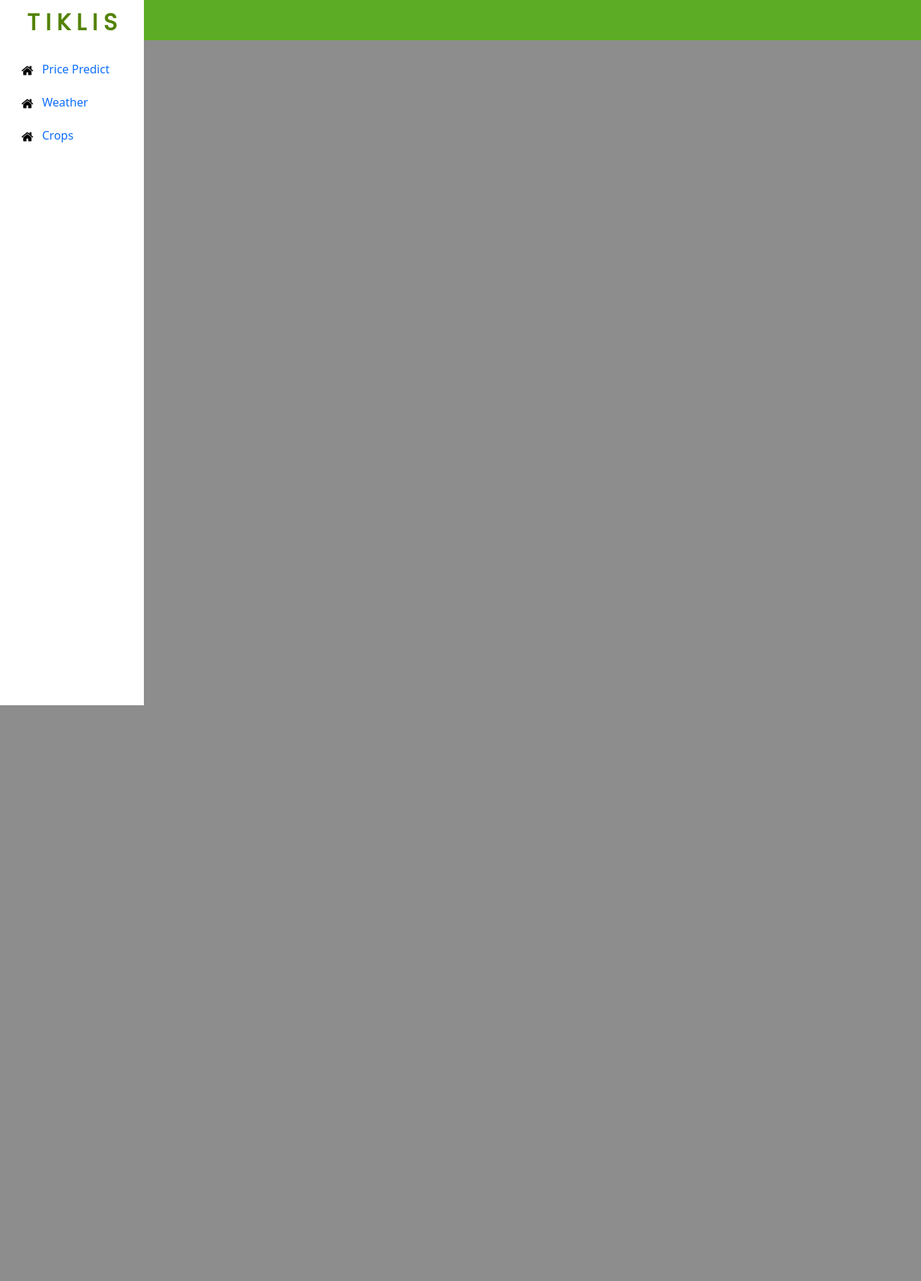
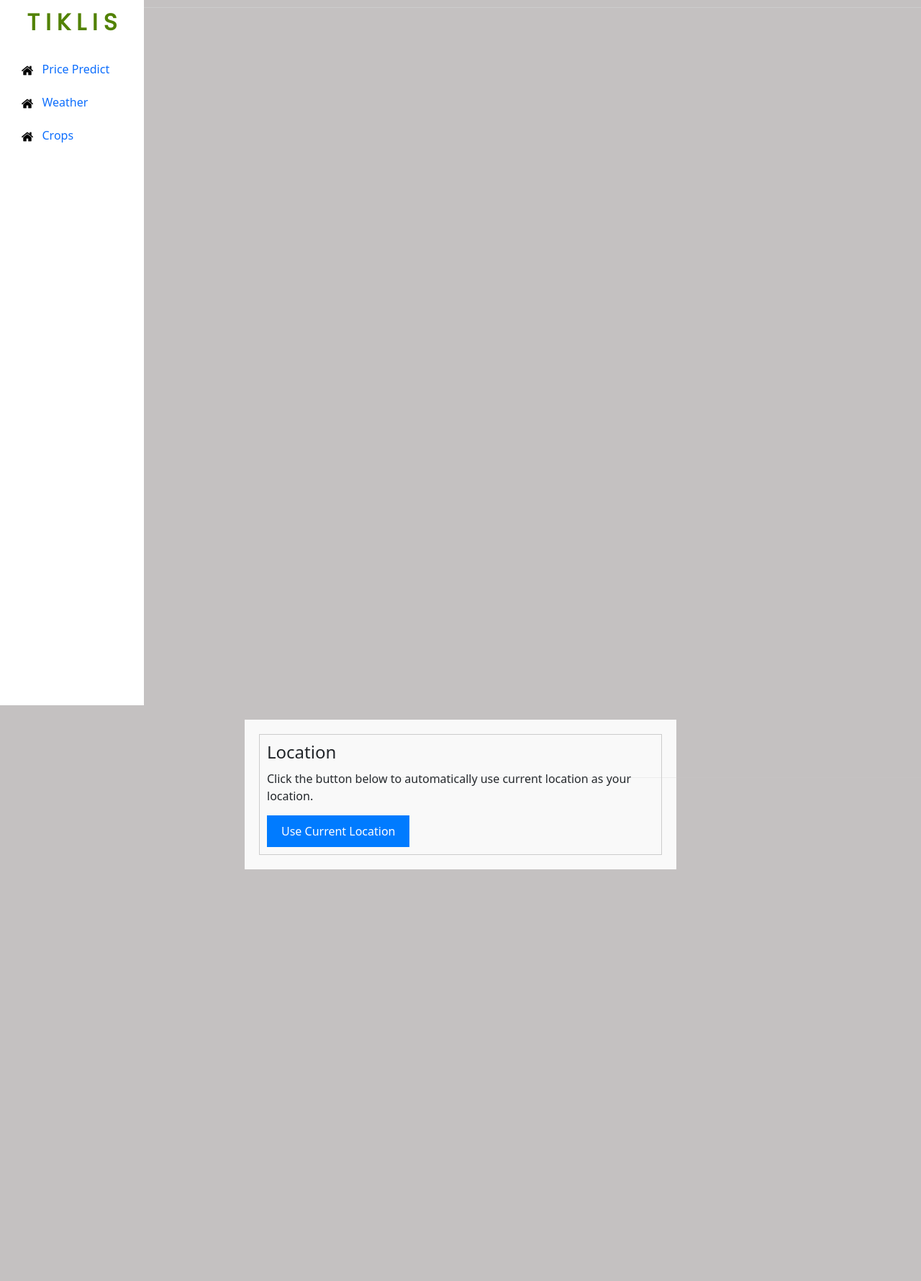
Before and after one commit to ellement95/Crop-Prediction, a Django app: page /home/ in a window 1280 px wide. Shown: the whole page at 72% size. After the commit the page ends 1208 px from the top, so only its background shows below. Run offline with Django 4.2, Linux system fonts and the light colour scheme; some libraries are stand-ins or nearby versions.

Commit message:
added dashboard

```diff
--- a/Tiklis/test_project/main/static/stylee.css
+++ b/Tiklis/test_project/main/static/stylee.css
@@ -1,5 +1,5 @@
 body{
-    background: rgb(141, 141, 141);
+    background: rgb(196, 193, 193);
 }
 
 .horizontal-line {
@@ -23,10 +23,62 @@ body{
     height: 980px;
 }
 
-.content{
+/* .content{
     min-height: 100vh;
     width:100%
+} */
+
+/* CSS for the "row justify-content-center" class */
+.row.justify-content-center {
+  display: flex;
+  justify-content: left;
 }
+
+/* CSS for the "content" section */
+.content {
+  width: 100%;
+  max-width: 600px;
+  margin: 20px;
+  padding: 20px;
+  background-color: #f9f9f9;
+}
+
+/* CSS for the "location" section and its children */
+.location {
+  border: 1px solid #ccc;
+  padding: 10px;
+}
+
+.location h1 {
+  font-size: 24px;
+  margin-bottom: 10px;
+}
+
+.horizontal-line {
+  border: 0;
+  height: 1px;
+  background-color: #ccc;
+  margin: 10px 0;
+}
+
+.location p {
+  font-size: 16px;
+  margin-bottom: 15px;
+}
+
+.location button {
+  padding: 10px 20px;
+  font-size: 16px;
+  background-color: #007bff;
+  color: #fff;
+  border: none;
+  cursor: pointer;
+}
+
+.location button:hover {
+  background-color: #0056b3;
+}
+
 span.logo{
     display:flex;
     padding: 6px 12px 20px 16px;
@@ -46,4 +98,4 @@ h1.fs-4{
 .list-unstyled.px-2 li {
     margin-bottom: 10px;
     padding: 6px;
-  }
+}
--- a/Tiklis/test_project/main/templates/main/base.html
+++ b/Tiklis/test_project/main/templates/main/base.html
@@ -6,8 +6,8 @@
         <meta name="viewport" content="width=device-width, initial-scale=1, shrink-to-fit=no">
         <link href="https://fonts.googleapis.com/css?family=Poppins" rel="stylesheet">
         <link href="https://cdn.jsdelivr.net/npm/bootstrap@5.2.3/dist/css/bootstrap.min.css" rel="stylesheet" integrity="sha384-rbsA2VBKQhggwzxH7pPCaAqO46MgnOM80zW1RWuH61DGLwZJEdK2Kadq2F9CUG65" crossorigin="anonymous">
-       <link rel ="stylesheet" type="text/css" href="{% static 'stylee.css' %}">
-       <script src="https://kit.fontawesome.com/6417c2168c.js" crossorigin="anonymous"></script>
+        <link rel ="stylesheet" type="text/css" href="{% static 'stylee.css' %}">
+        <script src="https://kit.fontawesome.com/6417c2168c.js" crossorigin="anonymous"></script>
         <title> {% block title %} Tiklis Website {% endblock %} </title>
     </head>
 
@@ -31,9 +31,17 @@
                 </ul>
             </div>
         </div>
-        <div class = "content">
+        <div class="row justify-content-center">
+            <div class="content">
+                <div class="location">
+                    <h1>Location</h1>
+                    <hr class="horizontal-line">
+                    <p>Click the button below to automatically use current location as your location.</p>
+                    <button id="current-location-btn">Use Current Location</button>
+                </div>
+            </div>
+        </div>
 
-        </div>
         <script src="https://cdn.jsdelivr.net/npm/bootstrap@5.3.0/dist/js/bootstrap.bundle.min.js"
         integrity="sha384-geWF76RCwLtnZ8qwWowPQNguL3RmwHVBC9FhGdlKrxdiJJigb/j/68SIy3Te4Bkz" crossorigin="anonymous"></script>
     </body>
```
